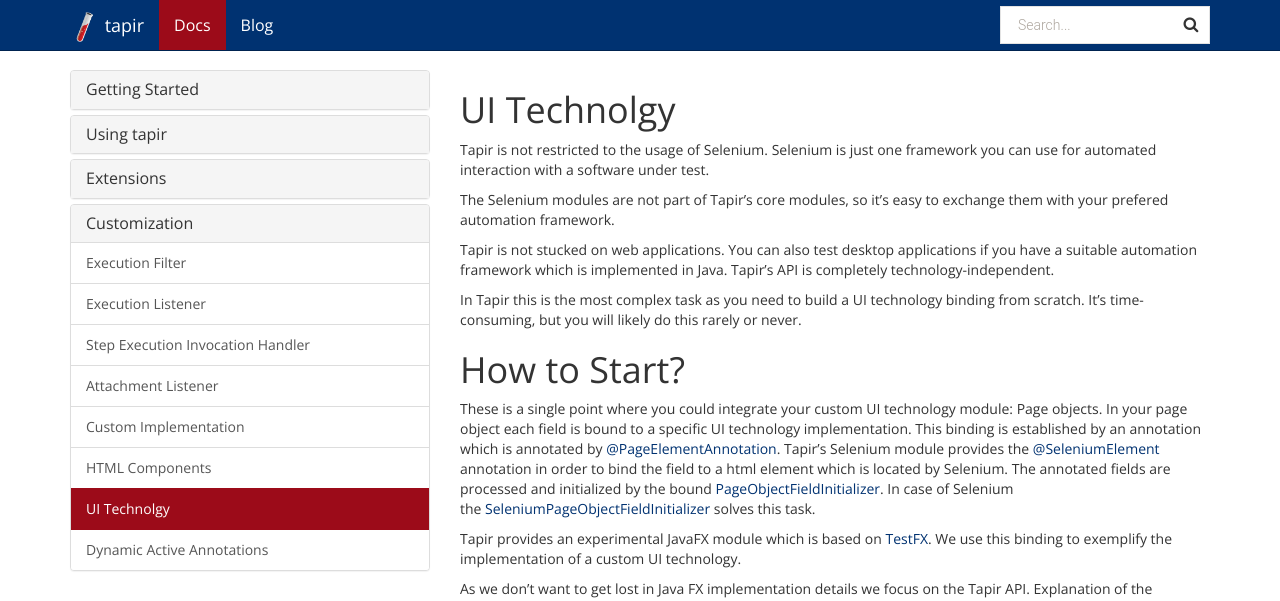
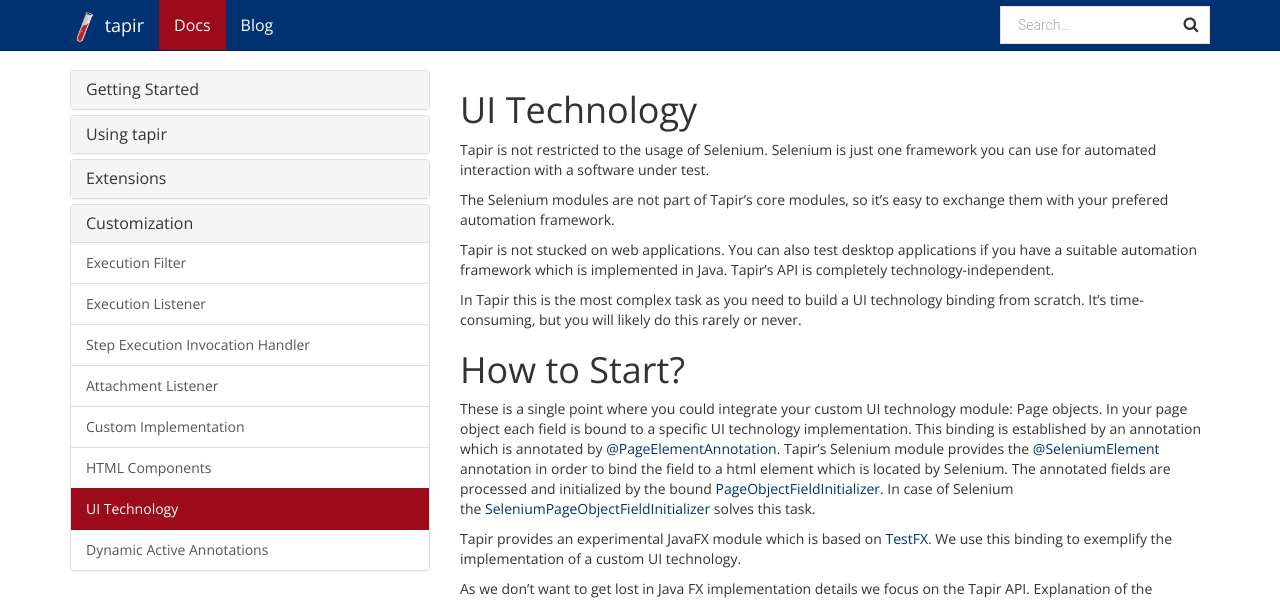
Before and after one commit to tapir-test/tapir-website, a Jekyll site: the page built from _docs/customization/UI-Technology.md, in a window 1280 px wide and 900 px high. Shown: the top 601 px of the window. Built offline with Jekyll 4.4.1, drawn with Linux system fonts in a browser that asks for light colours; nearby versions of some CDN libraries.

Commit message:
Fixed typo
Signed-off-by: Oliver Libutzki <oliver.libutzki@bmiag.de>

```diff
--- a/_docs/customization/UI-Technology.md
+++ b/_docs/customization/UI-Technology.md
@@ -1,5 +1,5 @@
 ---
-title: UI Technolgy
+title: UI Technology
 permalink: /docs/customization/ui-technology/
 ---
 
```
Also changed, not shown: _docs/extensions/Variant_Management.md (+1 -1 lines).
